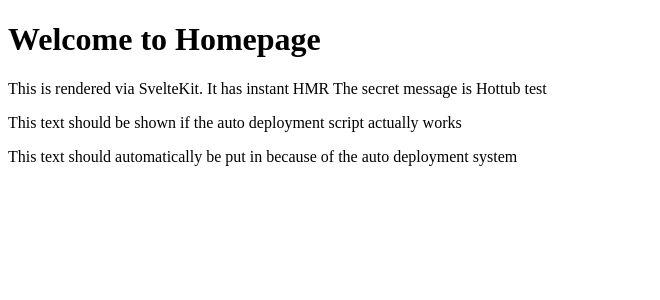
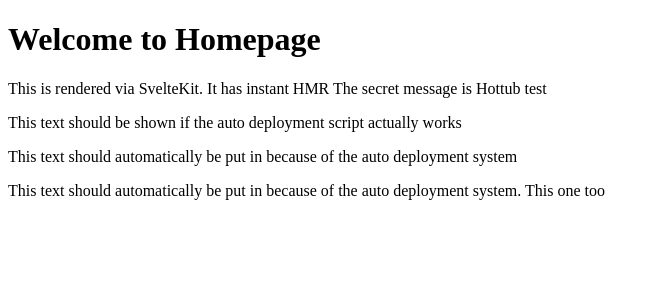
Before and after one commit to Keinstein0/HomeserverCentral, a SvelteKit app in the folder Homepage/: page / in a window 1280 px wide. Shown: the top 300 px of the page, without its empty margins (0-660 px from the left). Built offline with nearby package versions, Linux system fonts and the light colour scheme.

Commit message:
another tiny change to test the auto CD

```diff
--- a/Homepage/src/routes/+page.svelte
+++ b/Homepage/src/routes/+page.svelte
@@ -9,3 +9,8 @@
     This text should automatically be put in because of the auto deployment
     system
 </p>
+
+<p>
+    This text should automatically be put in because of the auto deployment
+    system. This one too
+</p>
```
